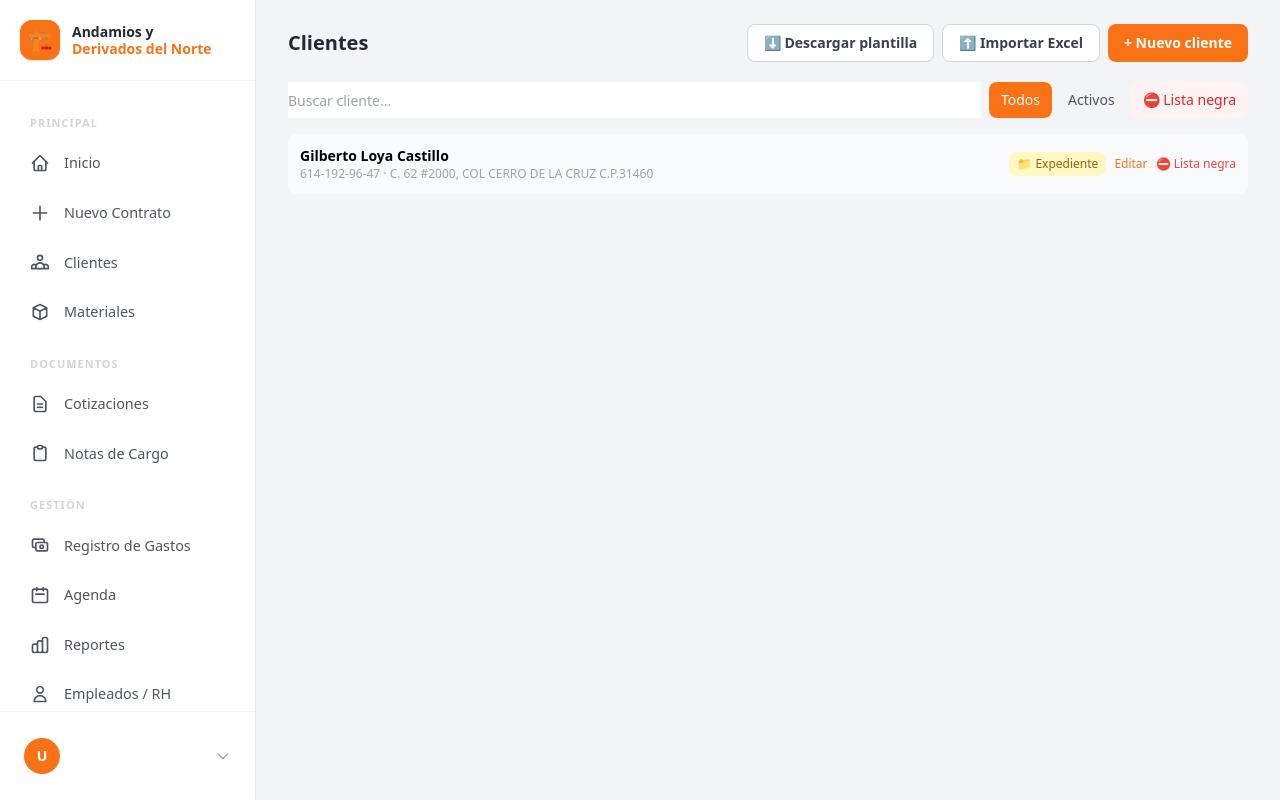
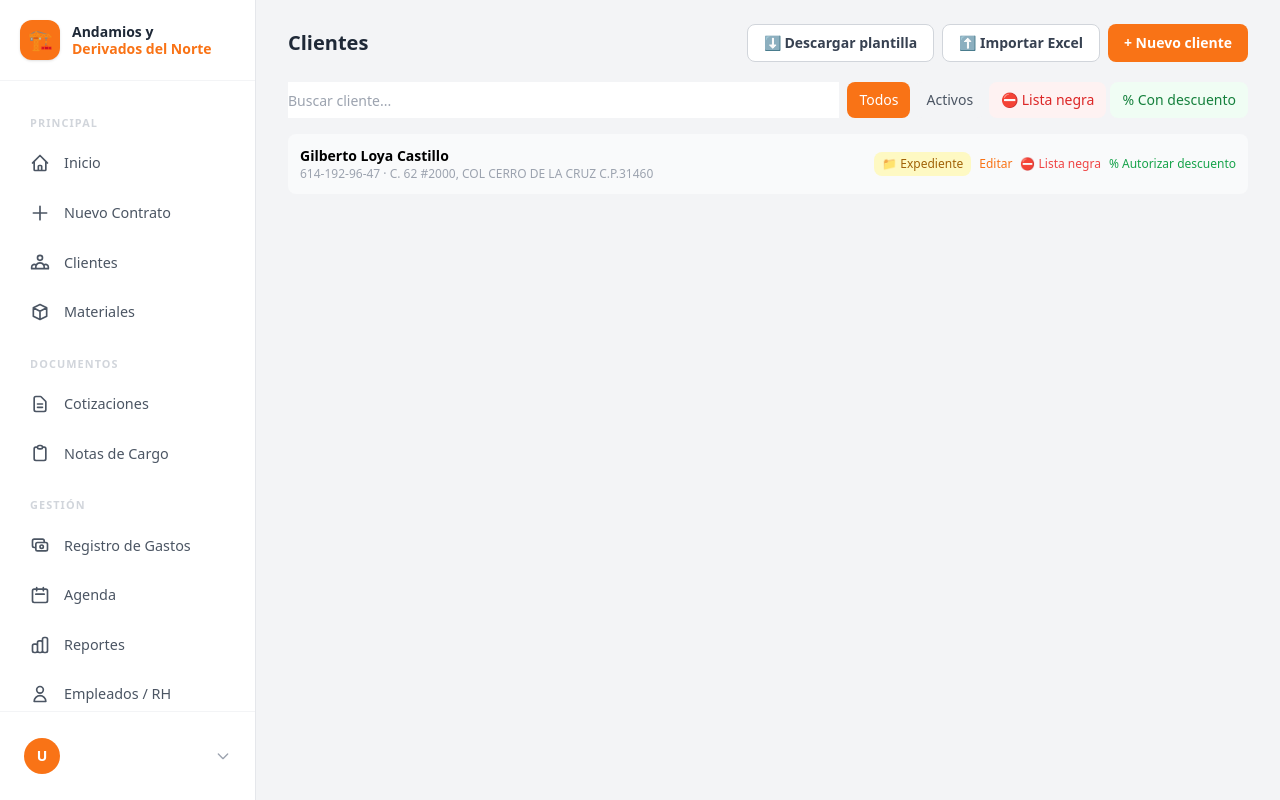
Before and after one commit to aidem1192/crm-andamios, a FastAPI app: page /clientes in a window 1280 px wide. Run offline with FastAPI, Linux system fonts and the light colour scheme; a user stored in the database is signed in; data comes from the database, SQL or seed files in the repository; some libraries are stand-ins or nearby versions.

Commit message:
Agregar autorizacion de descuento por cliente (reemplaza la leyenda escrita a mano)

```diff
--- a/app/database.py
+++ b/app/database.py
@@ -67,6 +67,7 @@ class Cliente(Base):
     email = Column(String(100))
     lista_negra = Column(Boolean, default=False)
     motivo_lista_negra = Column(Text, nullable=True)
+    descuento_autorizado = Column(Boolean, default=False)
     created_at = Column(DateTime, default=datetime.utcnow)
 
     referencias = relationship("ReferenciaCliente", back_populates="cliente", cascade="all, delete-orphan")
@@ -539,6 +540,8 @@ def _migrar_columnas_nuevas():
                 conn.execute(text("ALTER TABLE clientes ADD COLUMN lista_negra BOOLEAN DEFAULT FALSE"))
             if "motivo_lista_negra" not in cols_cli:
                 conn.execute(text("ALTER TABLE clientes ADD COLUMN motivo_lista_negra TEXT"))
+            if "descuento_autorizado" not in cols_cli:
+                conn.execute(text("ALTER TABLE clientes ADD COLUMN descuento_autorizado BOOLEAN DEFAULT FALSE"))
             conn.commit()
 
     if "gastos" in inspector.get_table_names():
--- a/app/templates/clientes.html
+++ b/app/templates/clientes.html
@@ -50,6 +50,9 @@
         <button @click="filtroLN = true; buscar()"
                 :class="filtroLN === true ? 'bg-red-600 text-white' : 'bg-red-50 text-red-600 hover:bg-red-100'"
                 class="px-3 py-2 rounded-lg text-sm font-medium transition">⛔ Lista negra</button>
+        <button @click="filtroDesc = !filtroDesc; buscar()"
+                :class="filtroDesc ? 'bg-green-600 text-white' : 'bg-green-50 text-green-700 hover:bg-green-100'"
+                class="px-3 py-2 rounded-lg text-sm font-medium transition">% Con descuento</button>
       </div>
     </div>
     <div x-show="clientes.length === 0" class="text-gray-400 text-center py-8">No hay clientes registrados.</div>
@@ -62,6 +65,8 @@
               <span class="font-semibold text-sm" x-text="c.nombre"></span>
               <span x-show="c.lista_negra"
                     class="px-2 py-0.5 rounded-full text-xs font-bold bg-red-600 text-white">⛔ LISTA NEGRA</span>
+              <span x-show="c.descuento_autorizado"
+                    class="px-2 py-0.5 rounded-full text-xs font-bold bg-green-100 text-green-700">% AUTORIZADO DESCUENTO</span>
             </div>
             <div class="text-xs text-gray-400 truncate" x-text="[c.telefono, c.domicilio].filter(Boolean).join(' · ')"></div>
             <div x-show="c.lista_negra && c.motivo_lista_negra"
@@ -78,6 +83,10 @@
                     class="text-xs text-red-500 hover:underline font-medium">⛔ Lista negra</button>
             <button x-show="c.lista_negra" @click="quitarListaNegra(c)"
                     class="text-xs text-green-600 hover:underline font-medium">✓ Quitar</button>
+            <button x-show="!c.descuento_autorizado" @click="autorizarDescuento(c)"
+                    class="text-xs text-green-600 hover:underline font-medium">% Autorizar descuento</button>
+            <button x-show="c.descuento_autorizado" @click="quitarAutorizacionDescuento(c)"
+                    class="text-xs text-gray-400 hover:underline font-medium">Quitar autorización</button>
           </div>
         </div>
       </template>
@@ -271,7 +280,7 @@
 function clientesPage() {
   return {
     clientes: [], total: 0, page: 1, limit: 100,
-    q: '', filtroLN: null, modalAbierto: false, editandoId: null, error: '',
+    q: '', filtroLN: null, filtroDesc: false, modalAbierto: false, editandoId: null, error: '',
     importResult: null,
     form: { nombre: '', telefono: '', domicilio: '', rfc: '', referencias: [] },
     modalLN: { abierto: false, id: null, nombre: '', motivo: '', error: '', guardando: false },
@@ -302,6 +311,7 @@ function clientesPage() {
       const params = new URLSearchParams({ q: this.q, page: this.page, limit: this.limit });
       if (this.filtroLN === true)  params.set('lista_negra', 'true');
       if (this.filtroLN === false) params.set('lista_negra', 'false');
+      if (this.filtroDesc) params.set('descuento_autorizado', 'true');
       const data = await fetch('/api/clientes?' + params).then(r => r.json());
       this.clientes = data.clientes || [];
       this.total = data.total || 0;
@@ -364,6 +374,17 @@ function clientesPage() {
     async quitarListaNegra(c) {
       if (!confirm('¿Quitar a ' + c.nombre + ' de la lista negra?')) return;
       await fetch('/api/clientes/' + c.id + '/lista-negra', { method: 'DELETE' });
+      await this.buscar();
+    },
+
+    async autorizarDescuento(c) {
+      await fetch('/api/clientes/' + c.id + '/descuento-autorizado', { method: 'POST' });
+      await this.buscar();
+    },
+
+    async quitarAutorizacionDescuento(c) {
+      if (!confirm('¿Quitar la autorización de descuento a ' + c.nombre + '?')) return;
+      await fetch('/api/clientes/' + c.id + '/descuento-autorizado', { method: 'DELETE' });
       await this.buscar();
     },
 
```
Also changed, not shown: app/routers/clientes.py (+24 -0 lines), app/routers/contratos.py (+8 -5 lines), app/templates/contrato_form.html (+16 -2 lines).
